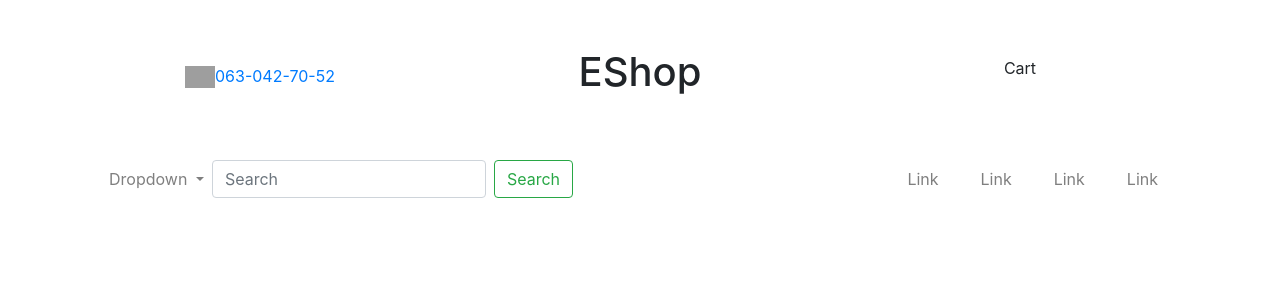
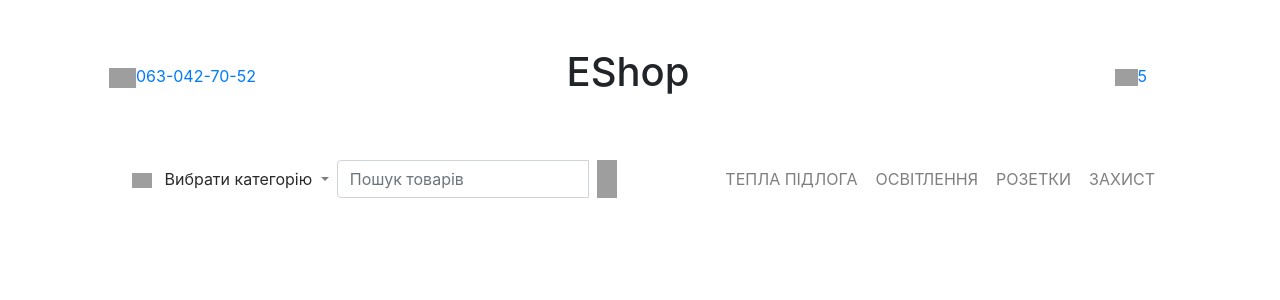
Before and after one commit to Ajaysonker/django-shop, a Django app: page / in a window 1280 px wide. Shown: the top 300 px of the page. Run offline with Django 3.2, Linux system fonts and the light colour scheme; some libraries are stand-ins or nearby versions; grey boxes are pictures that could not be loaded.

Commit message:
base header completed

```diff
--- a/EShop/templates/base.html
+++ b/EShop/templates/base.html
@@ -12,6 +12,9 @@
   <link rel="stylesheet" href="https://stackpath.bootstrapcdn.com/bootstrap/4.5.0/css/bootstrap.min.css"
     integrity="sha384-9aIt2nRpC12Uk9gS9baDl411NQApFmC26EwAOH8WgZl5MYYxFfc+NcPb1dKGj7Sk" crossorigin="anonymous">
   <link rel="stylesheet" href="{% static  'main/css/style.css' %}">
+  <link
+    href="https://fonts.googleapis.com/css2?family=Roboto:ital,wght@0,100;0,300;0,400;0,500;0,700;0,900;1,100;1,300;1,400;1,500;1,700;1,900&display=swap"
+    rel="stylesheet">
 </head>
 
 <body>
@@ -19,16 +22,21 @@
   <header>
     <div class="header">
       <div class="container">
-        <div class="row text-center align-items-center py-5">
-          <div class="col phone">
-            <a href="tel:+380630427052"><img src="{% static 'main/svg/phone.svg' %}" width="30"
+        <div class="row align-items-center py-5">
+          <div class="col ml-4 phone">
+            <a href="tel:+380630427052"><img src="{% static 'main/svg/phone.svg' %}" width="27"
                 alt="phone">063-042-70-52</a>
           </div>
-          <div class="col logo">
+          <div class="col text-center logo">
             <h1>EShop</h1>
           </div>
-          <div class="col cart">
-            <p>Cart</p>
+          <div class="col mr-5">
+            <a href="#">
+              <div class="basket-wrapper float-right">
+                <img src="{% static 'main/svg/shopping-basket.svg' %}" width="23" alt="phone">
+                <div class="product-in-basket float-right text-center">5</div>
+              </div>
+            </a>
           </div>
         </div>
       </div>
@@ -36,17 +44,20 @@
     <div class="header-nav">
       <div class="container">
         <nav class="navbar navbar-expand-lg navbar-light py-0">
-          <button class="navbar-toggler" type="button" data-toggle="collapse" data-target="#navbarSupportedContent"
+          <button class="navbar-toggler my-2" type="button" data-toggle="collapse" data-target="#navbarSupportedContent"
             aria-controls="navbarSupportedContent" aria-expanded="false" aria-label="Toggle navigation">
             <span class="navbar-toggler-icon"></span>
           </button>
 
           <div class="collapse navbar-collapse" id="navbarSupportedContent">
+
+            <div class="col-6 left-navbar">
               <ul class="navbar-nav">
                 <li class="nav-item dropdown">
                   <a class="nav-link dropdown-toggle" href="#" id="navbarDropdown" role="button" data-toggle="dropdown"
                     aria-haspopup="true" aria-expanded="false">
-                  Dropdown
+                    <img src="{% static 'main/svg/category_menu.svg' %}" class="mx-2" width="20" alt="category">
+                    <span style="color: #2a2a2a">Вибрати категорію</span>
                   </a>
                   <div class="dropdown-menu" aria-labelledby="navbarDropdown">
                     <a class="dropdown-item" href="#">Action</a>
@@ -54,27 +65,34 @@
                     <a class="dropdown-item" href="#">Something else here</a>
                   </div>
                 </li>
-            </ul>
 
-            <form class="form-inline my-2 my-lg-0 mr-auto">
-              <input class="form-control mr-sm-2" type="search" placeholder="Search" aria-label="Search">
-              <button class="btn btn-outline-success my-2 my-sm-0" type="submit">Search</button>
+                <form class="form-inline my-2 my-lg-0">
+                  <span class="input-group w-100">
+                    <input class="form-control" type="search" placeholder="Пошук товарів" aria-label="Search">
+                    <img src="{% static 'main/svg/search.svg' %}" class="mx-2" width="20" alt="search">
+                  </span>
                 </form>
 
-            <ul class="navbar-nav right-navbar">
-              <li class="nav-item btn">
-                <a class="nav-link" href="#">Link</a>
+              </ul>
+            </div>
+
+            <div class="col-6 right-navbar">
+              <ul class="navbar-nav justify-content-end">
+                <li class="nav-item btn px-lg-0 px-sm-2">
+                  <a class="nav-link text-left" href="#">ТЕПЛА ПІДЛОГА</a>
                 </li>
-              <li class="nav-item btn">
-                <a class="nav-link" href="#">Link</a>
+                <li class="nav-item btn px-lg-0 px-sm-2">
+                  <a class="nav-link text-left" href="#">ОСВІТЛЕННЯ</a>
                 </li>
-              <li class="nav-item btn">
-                <a class="nav-link" href="#">Link</a>
+                <li class="nav-item btn px-lg-0 px-sm-2">
+                  <a class="nav-link text-left" href="#">РОЗЕТКИ</a>
                 </li>
-              <li class="nav-item btn">
-                <a class="nav-link" href="#">Link</a>
+                <li class="nav-item btn px-lg-0 px-sm-2">
+                  <a class="nav-link text-left" href="#">ЗАХИСТ</a>
                 </li>
               </ul>
+            </div>
+
           </div>
         </nav>
       </div>
```
Lines whose indentation alone changed are shown as unchanged.
